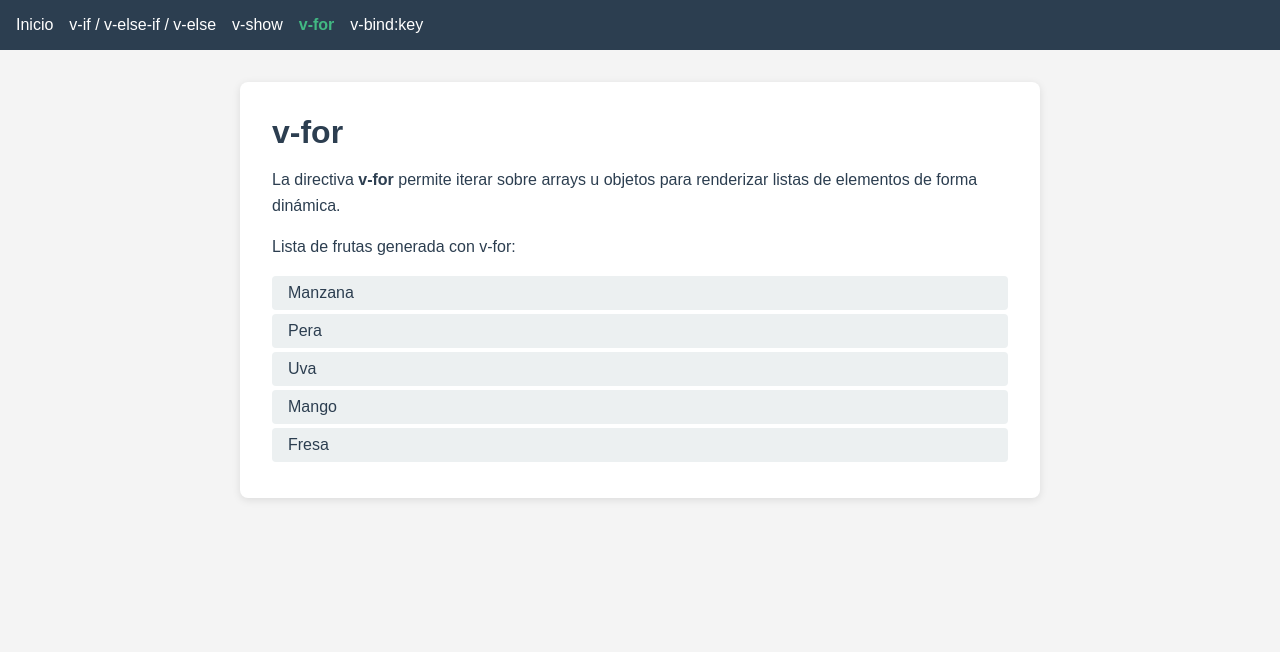
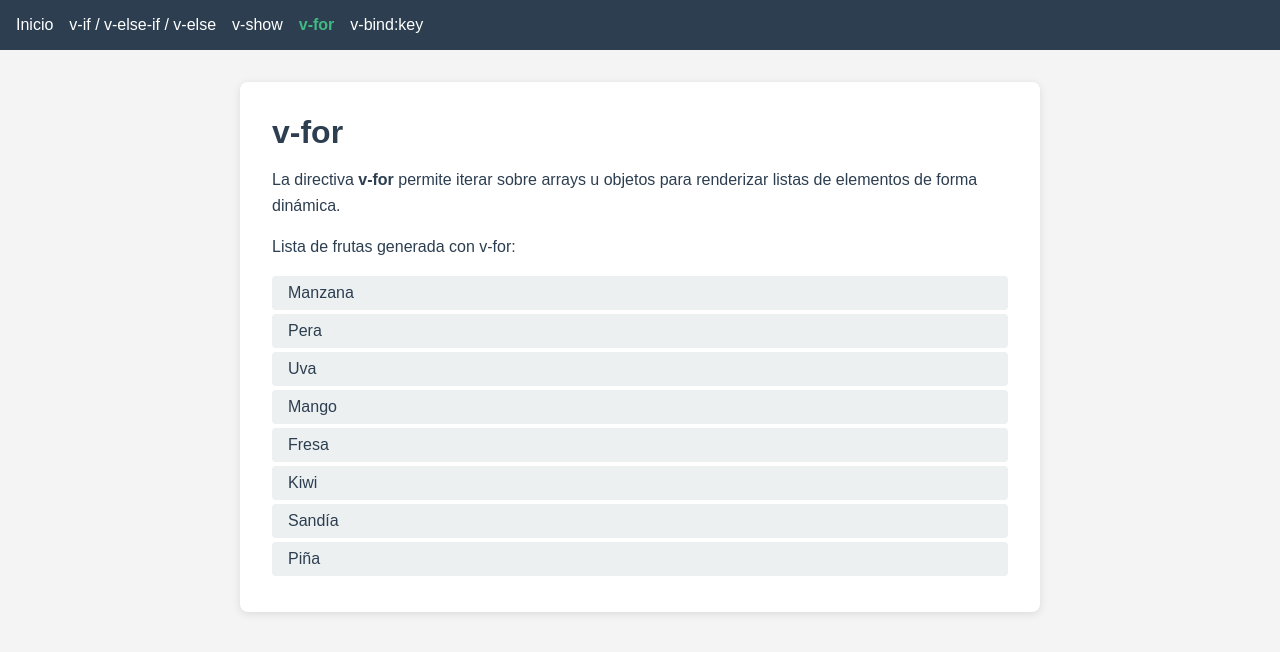
Before and after one commit to fabriciodecuesta19-ux/spa-directivas, a Vue app: page /#/v-for in a window 1280 px wide. Shown: the top 652 px of the page. Built offline with nearby package versions, Linux system fonts and the light colour scheme.

Commit message:
feat: ampliar lista de frutas en vista v-for

```diff
--- a/src/views/VForView.vue
+++ b/src/views/VForView.vue
@@ -14,5 +14,15 @@
 
 <script setup>
 import { ref } from 'vue'
-const frutas = ref(['Manzana', 'Pera', 'Uva', 'Mango', 'Fresa'])
+
+const frutas = ref([
+  'Manzana',
+  'Pera',
+  'Uva',
+  'Mango',
+  'Fresa',
+  'Kiwi',
+  'Sandía',
+  'Piña'
+])
 </script>
```
